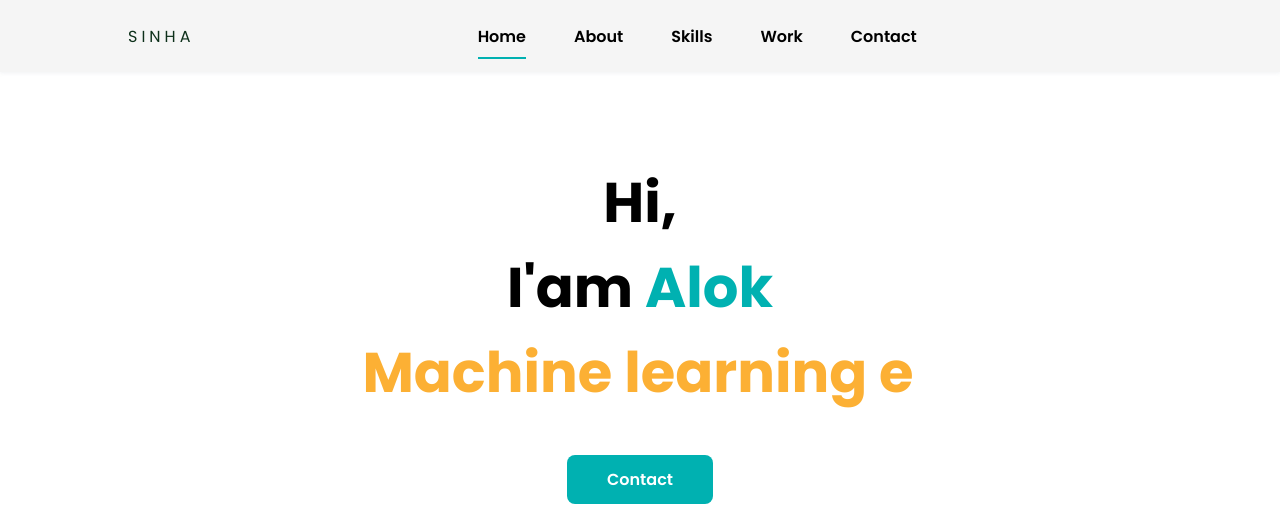
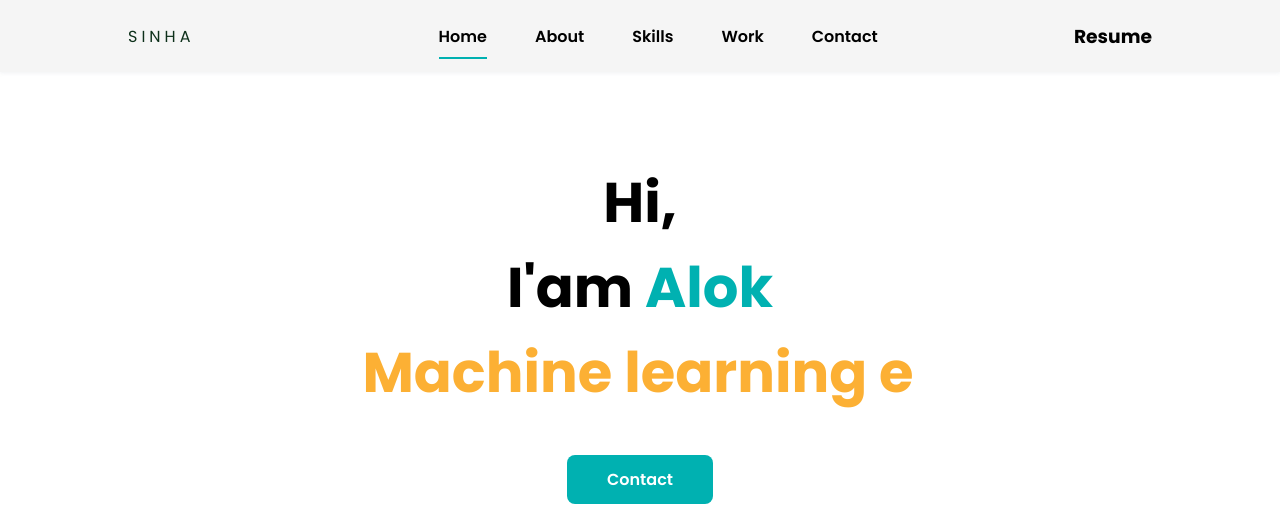
Before and after one commit to AlokPng/Portfolio, a plain HTML site: page index.html in a window 1280 px wide. Shown: the top 524 px of the page. Drawn offline with nearby package versions, Linux system fonts and the light colour scheme.

Commit message:
Update index.html

```diff
--- a/index.html
+++ b/index.html
@@ -30,6 +30,13 @@
                     <li class="nav__item"><a href="#contact" class="nav__link">Contact</a></li>
                 </ul>
             </div>
+            <div class="sign1">
+                <a href="./assets/img/alok.pdf" download="" id="sign1" style="color: #000;">
+
+                    <h3>Resume
+                    </h3>
+
+                </a>
 <div class="nav__btns">
 
             <div class="nav__toggle" id="nav-toggle">
```
